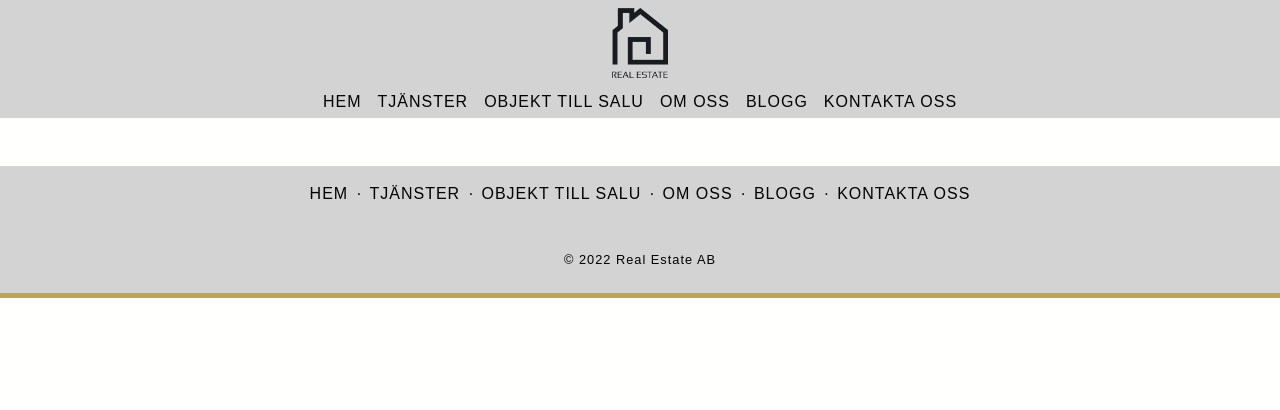
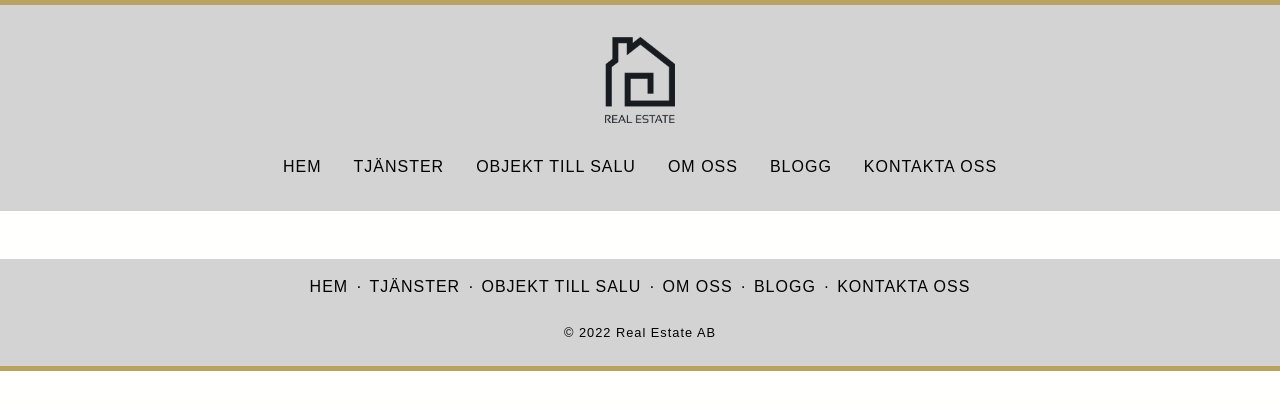
Before and after one commit to jan-beszterda/RealEstate, a React (Create React App) app: page / in a window 1280 px wide. Shown: the top 410 px of the page. Built offline with nearby package versions, Linux system fonts and the light colour scheme.

Commit message:
updated header, about page + some small fixes

```diff
--- a/src/App.js
+++ b/src/App.js
@@ -10,6 +10,7 @@ import Footer from "./components/Footer";
 import ContactUs from "./components/ContactUs";
 import Services from "./components/Services";
 import Blogg from "./components/Blogg";
+import About from "./components/About";
 
 import data from "./data/objects.json";
 
@@ -38,6 +39,7 @@ function App() {
             path="forsale/:id"
             element={<ObjectPage objects={objects} />}
           />
+          <Route path="/about" element={<About />} />
           <Route path="/blog" element={<Blogg />} />
           <Route path="/contact" element={<ContactUs />} />
         </Routes>
--- a/src/components/About.js
+++ b/src/components/About.js
@@ -1,17 +1,35 @@
- const About = () => {
-    return (
-        <div className="section-about">
-          <h1>Om oss</h1>
-             <div className="about-container">
-              <img className="about-image" src="images/apartment.jpg" width="400" height="250" alt="..."/>
-             </div>
-            <p>Lorem ipsum dolor sit amet, consectetur adipiscing elit, sed do eiusmod tempor incididunt ut labore et dolore magna aliqua.
-             Lorem ipsum dolor sit amet, consectetur adipiscing elit, sed do eiusmod tempor incididunt ut labore et dolore magna aliqua.
-             Lorem ipsum dolor sit amet, consectetur adipiscing elit, sed do eiusmod tempor incididunt ut labore et dolore magna aliqua.
-            </p>
+import Section from "./Section";
 
-        </div>
-    );
+const About = () => {
+  return (
+    <div className="container-sm">
+      <Section className={"d-flex flex-column"}>
+        <h1 className="text-center mb-3">Om oss</h1>
+        <img
+          className="img-fluid align-self-center mb-3"
+          style={{ maxWidth: "50rem" }}
+          src="/graphics/empty-flat-interrior-with-elements-decoration.jpg"
+          alt="..."
+        />
+        <p style={{ fontSize: "1.2rem" }}>
+          Lorem ipsum dolor sit amet, consectetur adipiscing elit, sed do
+          eiusmod tempor incididunt ut labore et dolore magna aliqua. Lorem
+          ipsum dolor sit amet, consectetur adipiscing elit, sed do eiusmod
+          tempor incididunt ut labore et dolore magna aliqua. Lorem ipsum dolor
+          sit amet, consectetur adipiscing elit, sed do eiusmod tempor
+          incididunt ut labore et dolore magna aliqua.
+        </p>
+        <p style={{ fontSize: "1.2rem" }}>
+          Lorem ipsum dolor sit amet, consectetur adipiscing elit, sed do
+          eiusmod tempor incididunt ut labore et dolore magna aliqua. Lorem
+          ipsum dolor sit amet, consectetur adipiscing elit, sed do eiusmod
+          tempor incididunt ut labore et dolore magna aliqua. Lorem ipsum dolor
+          sit amet, consectetur adipiscing elit, sed do eiusmod tempor
+          incididunt ut labore et dolore magna aliqua.
+        </p>
+      </Section>
+    </div>
+  );
 };
 
 export default About;
--- a/src/components/Header.js
+++ b/src/components/Header.js
@@ -1,38 +1,66 @@
-
+import { useState } from "react";
 import { Link } from "react-router-dom";
+import { FontAwesomeIcon } from "@fortawesome/react-fontawesome";
+import { faBars } from "@fortawesome/free-solid-svg-icons";
 
 const Header = () => {
+  const [showMenu, setShowMenu] = useState(false);
+
+  const toggleMenu = () => {
+    setShowMenu(!showMenu);
+  };
+
+  const show = showMenu ? " show" : "";
   return (
-    <header className="flex-container">
-      <div class="text-center">
-       <Link className="nav-link" to="/">
-         <div className="header-image">
-           <img className="header-image" src="images/logga-notagline.png" alt="logo"/>
-         </div>
-        </Link>
-      </div>
-        <nav className="navbar navbar-expand-sm justify-content-center">
-          <ul className="navbar-nav">
-            <li className="nav-item">
-              <Link className="nav-link" to="/">
-              Hem</Link></li>
-            <li className="nav-item">
-              <Link className="nav-link" to="/services">
-              Tjänster</Link></li>
-            <li className="nav-item">
-              <Link className="nav-link" to="/forsale">
-              Objekt till salu</Link></li>
-            <li className="nav-item">
-              <Link className="nav-link" to="/about">
-              Om oss</Link></li>
-            <li className="nav-item">
-              <Link className="nav-link" to="/blog">
-              Blogg</Link></li>
-            <li className="nav-item">
-              <Link className="nav-link" to="/contact">
-              Kontakta oss</Link></li>
-          </ul>
-        </nav>
+    <header className="container-fluid p-3">
+      <nav className="navbar navbar-expand-md">
+        <div className="container-fluid" id="nav-container">
+          <Link to="/" className="navbar-brand p-2 m-0">
+            <img src="/images/logga-notagline.png" className="logo" alt="" />
+          </Link>
+          <button
+            className="navbar-toggler p-2"
+            type="button"
+            onClick={toggleMenu}
+          >
+            <FontAwesomeIcon icon={faBars} className="fa-3x" />
+          </button>
+          <div className={"collapse navbar-collapse mt-3 px-2" + show}>
+            <ul className="navbar-nav">
+              <li className="nav-item mx-0 mx-lg-2 align-self-end">
+                <Link className="nav-link" to="/">
+                  Hem
+                </Link>
+              </li>
+              <li className="nav-item mx-0 mx-lg-2 align-self-end">
+                <Link className="nav-link" to="/services">
+                  Tjänster
+                </Link>
+              </li>
+              <li className="nav-item mx-0 mx-lg-2 align-self-end">
+                <Link className="nav-link" to="/forsale">
+                  Objekt till salu
+                </Link>
+              </li>
+              <li className="nav-item mx-0 mx-lg-2 align-self-end">
+                <Link className="nav-link" to="/about">
+                  Om oss
+                </Link>
+              </li>
+              <li className="nav-item mx-0 mx-lg-2 align-self-end">
+                <Link className="nav-link" to="/blog">
+                  Blogg
+                </Link>
+              </li>
+              <li className="nav-item mx-0 mx-lg-2 align-self-end">
+                <Link className="nav-link" to="/contact">
+                  Kontakta oss
+                </Link>
+              </li>
+            </ul>
+          </div>
+        </div>
+      </nav>
     </header>
   );
 };
--- a/src/components/ObjectCard.jsx
+++ b/src/components/ObjectCard.jsx
@@ -18,9 +18,9 @@ const ObjectCard = ({ object }) => {
       </div>
       <ul className="list-group list-group-flush">
         <li className="list-group-item">Pris: {price}</li>
-        <li className="list-group-item">Rooms: {rooms}</li>
-        <li className="list-group-item">Bathrooms: {bathrooms}</li>
-        <li className="list-group-item">Area: {area}</li>
+        <li className="list-group-item">Rum: {rooms}</li>
+        <li className="list-group-item">Badrum: {bathrooms}</li>
+        <li className="list-group-item">Boarea: {area}</li>
       </ul>
       <div className="card-body">
         {/*<h6 className="card-subtitle mb-2">Pris: {price}</h6>
--- a/src/components/ObjectPage.jsx
+++ b/src/components/ObjectPage.jsx
@@ -85,13 +85,13 @@ const ObjectPage = ({ objects }) => {
           </Button>
         </div>
         <div className="col-lg-6 mb-2">
-          <img src={object.image} alt="apartment" className="object-image" />
+          <img src={object.image} alt="apartment" className="img-fluid" />
           <div className="mt-2">
             <h4>{object.address}</h4>
             <h5>Pris: {object.price}</h5>
-            <h5>Rooms: {object.rooms}</h5>
-            <h5>Bathrooms: {object.bathrooms}</h5>
-            <h5>Area: {object.area}</h5>
+            <h5>Rum: {object.rooms}</h5>
+            <h5>Badrum: {object.bathrooms}</h5>
+            <h5>Boarea: {object.area}</h5>
             {text.map((paragraph, index) => (
               <p key={index}>{paragraph}</p>
             ))}
--- a/src/data/objects.json
+++ b/src/data/objects.json
@@ -6,7 +6,7 @@
       "price": "4 995 000 kr",
       "rooms": "4",
       "bathrooms": "1",
-      "area": "98 km",
+      "area": "98 kvm",
       "text": [
         "Trevligt 4rok i centrala Göteborg med utsikt över kanalen.",
         "Lorem ipsum dolor sit amet, consectetur adipiscing elit. Donec congue aliquam malesuada. Donec leo ipsum, lacinia at urna in, laoreet aliquam nunc. In ornare ex molestie mauris venenatis mollis a ac mi. Aliquam in elit nunc. Praesent maximus quam nec bibendum fringilla. Pellentesque habitant morbi tristique senectus et netus et malesuada fames ac turpis egestas. Sed eleifend nisi sit amet eros laoreet convallis.",
@@ -19,7 +19,7 @@
       "price": "2 795 000 kr",
       "rooms": "2",
       "bathrooms": "1",
-      "area": "50 km",
+      "area": "50 kvm",
       "text": [
         "Nyrenoverade 2:a i Haga, den charmiga delen av Göteborg med fina caféer och butiker.",
         "Lorem ipsum dolor sit amet, consectetur adipiscing elit. Donec congue aliquam malesuada. Donec leo ipsum, lacinia at urna in, laoreet aliquam nunc. In ornare ex molestie mauris venenatis mollis a ac mi. Aliquam in elit nunc. Praesent maximus quam nec bibendum fringilla. Pellentesque habitant morbi tristique senectus et netus et malesuada fames ac turpis egestas. Sed eleifend nisi sit amet eros laoreet convallis.",
@@ -32,7 +32,7 @@
       "price": "6 995 000 kr",
       "rooms": "5",
       "bathrooms": "2",
-      "area": "123 km",
+      "area": "123 kvm",
       "text": [
         "Fräsch 5:a i Göteborg. Nära till centrum och tågstationen.",
         "Lorem ipsum dolor sit amet, consectetur adipiscing elit. Donec congue aliquam malesuada. Donec leo ipsum, lacinia at urna in, laoreet aliquam nunc. In ornare ex molestie mauris venenatis mollis a ac mi. Aliquam in elit nunc. Praesent maximus quam nec bibendum fringilla. Pellentesque habitant morbi tristique senectus et netus et malesuada fames ac turpis egestas. Sed eleifend nisi sit amet eros laoreet convallis.",
@@ -45,7 +45,7 @@
       "price": "1 950 000 kr",
       "rooms": "1",
       "bathrooms": "1",
-      "area": "36 km",
+      "area": "36 kvm",
       "text": [
         "1:a i Majorna. Lugn område, nära till Slottsskogen.",
         "Lorem ipsum dolor sit amet, consectetur adipiscing elit. Donec congue aliquam malesuada. Donec leo ipsum, lacinia at urna in, laoreet aliquam nunc. In ornare ex molestie mauris venenatis mollis a ac mi. Aliquam in elit nunc. Praesent maximus quam nec bibendum fringilla. Pellentesque habitant morbi tristique senectus et netus et malesuada fames ac turpis egestas. Sed eleifend nisi sit amet eros laoreet convallis.",
@@ -58,7 +58,7 @@
       "price": "5 995 000 kr",
       "rooms": "3",
       "bathrooms": "1",
-      "area": "79 km",
+      "area": "79 kvm",
       "text": [
         "Trea till salu i den moderniserade stadsdelen Eriksberg.",
         "Lorem ipsum dolor sit amet, consectetur adipiscing elit. Donec congue aliquam malesuada. Donec leo ipsum, lacinia at urna in, laoreet aliquam nunc. In ornare ex molestie mauris venenatis mollis a ac mi. Aliquam in elit nunc. Praesent maximus quam nec bibendum fringilla. Pellentesque habitant morbi tristique senectus et netus et malesuada fames ac turpis egestas. Sed eleifend nisi sit amet eros laoreet convallis.",
@@ -71,7 +71,7 @@
       "price": "11 495 000 kr",
       "rooms": "7",
       "bathrooms": "2",
-      "area": "186 km",
+      "area": "186 kvm",
       "text": [
         "Modern villa med 7 rum och två badrum. Stor tomt och nära till havet.",
         "Lorem ipsum dolor sit amet, consectetur adipiscing elit. Donec congue aliquam malesuada. Donec leo ipsum, lacinia at urna in, laoreet aliquam nunc. In ornare ex molestie mauris venenatis mollis a ac mi. Aliquam in elit nunc. Praesent maximus quam nec bibendum fringilla. Pellentesque habitant morbi tristique senectus et netus et malesuada fames ac turpis egestas. Sed eleifend nisi sit amet eros laoreet convallis.",
--- a/src/index.css
+++ b/src/index.css
@@ -13,12 +13,40 @@ body {
   font-size: 1rem;
 }
 
-
-header {
+/* header {
   background-color: #d3d3d3;
   display: flex;
   flex-direction: column;
 
+} */
+
+.logo {
+  width: 70px;
+  height: auto;
+}
+
+#nav-container {
+  flex-direction: column;
+}
+
+header {
+  background-color: #d3d3d3;
+  margin-top: 5px;
+}
+
+.navbar-toggler {
+  border: none !important;
+  box-shadow: none !important;
+  outline: 0 !important;
+}
+
+.navbar-toggler:hover,
+.navbar-toggler:active,
+.navbar-toggler:visited,
+.navbar-toggler:focus {
+  border: none !important;
+  box-shadow: none !important;
+  outline: 0 !important;
 }
 
 .section-home {
@@ -29,22 +57,20 @@ header {
   margin: auto;
   padding: 20px;
   text-align: justify;
-
 }
 
 .section-about {
   text-align: center;
 }
 
-
-nav {
- margin: -12px;
-
+/* nav {
+  margin: -12px;
 }
 
-h1, p {
+h1,
+p {
   padding-top: 20px;
-}
+} */
 
 #root {
   background-color: #baa360;
@@ -57,7 +83,6 @@ h1, p {
 
 .main-image {
   background: url("../public/logo512.png") no-repeat scroll center center !important;
-
 }
 
 footer {
@@ -261,7 +286,7 @@ footer > div > p {
 }
 
 .card {
-  max-width: 18rem;
+  max-width: 20rem;
   border-color: #baa360;
 }
 
@@ -330,27 +355,24 @@ footer > div > p {
 }
 
 .header-image {
- max-height: 70px;
+  max-height: 70px;
 }
 
 .about-container {
   position: relative;
-
 }
 
 .about-image {
   width: 100%;
   height: auto;
-  border: 2px;
-  border-radius: 30px;
-  padding: 5px;
 }
-
-
-
-
-
 
 /*.home-image {
  background-image: url(/public/images/apartment.jpg);
   }*/
+
+@media only screen and (max-width: 767px) {
+  #nav-container {
+    flex-direction: row;
+  }
+}
```
Also changed, not shown: 1 other file (tests, documents, lock files or other folders).
